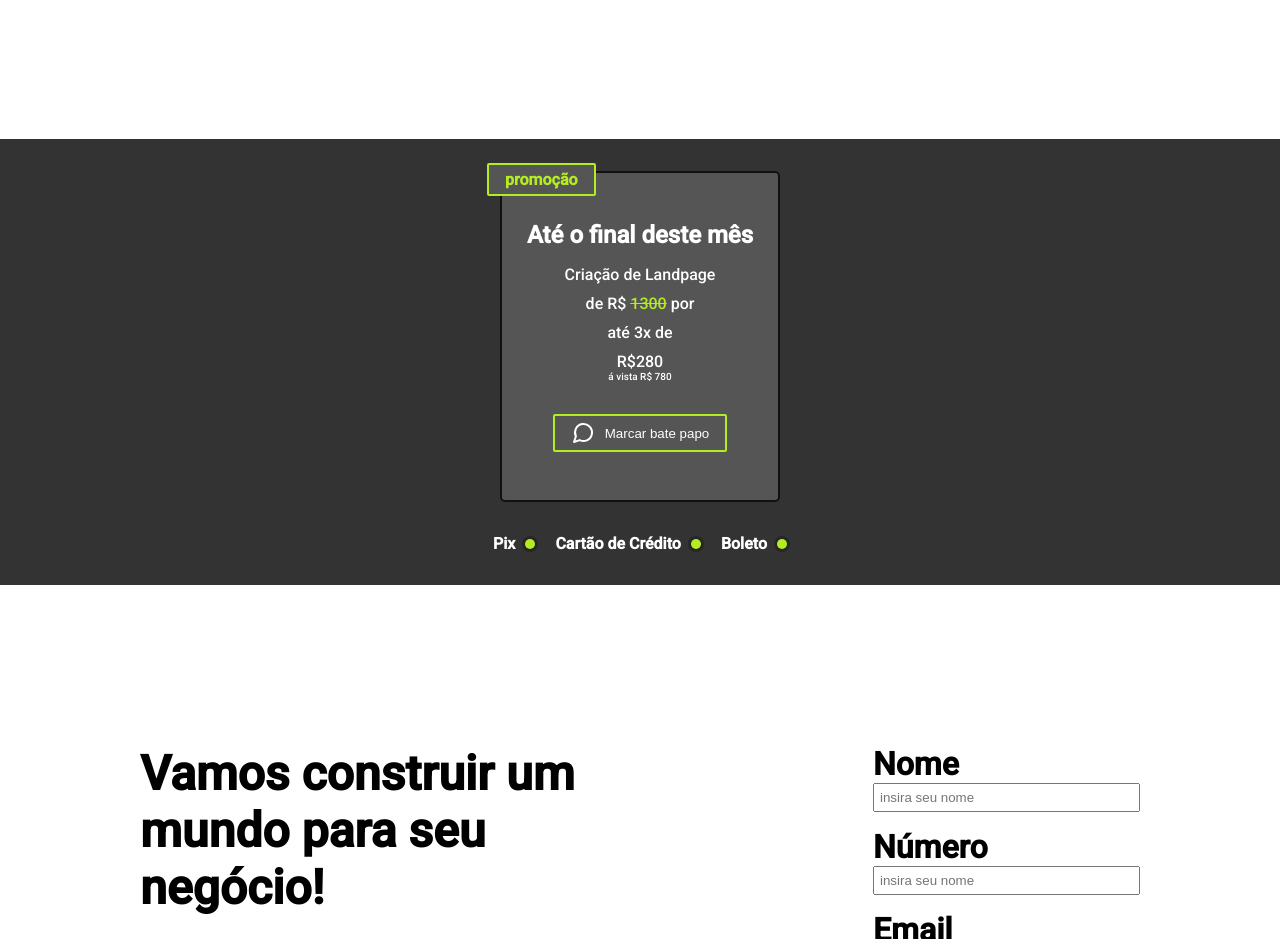
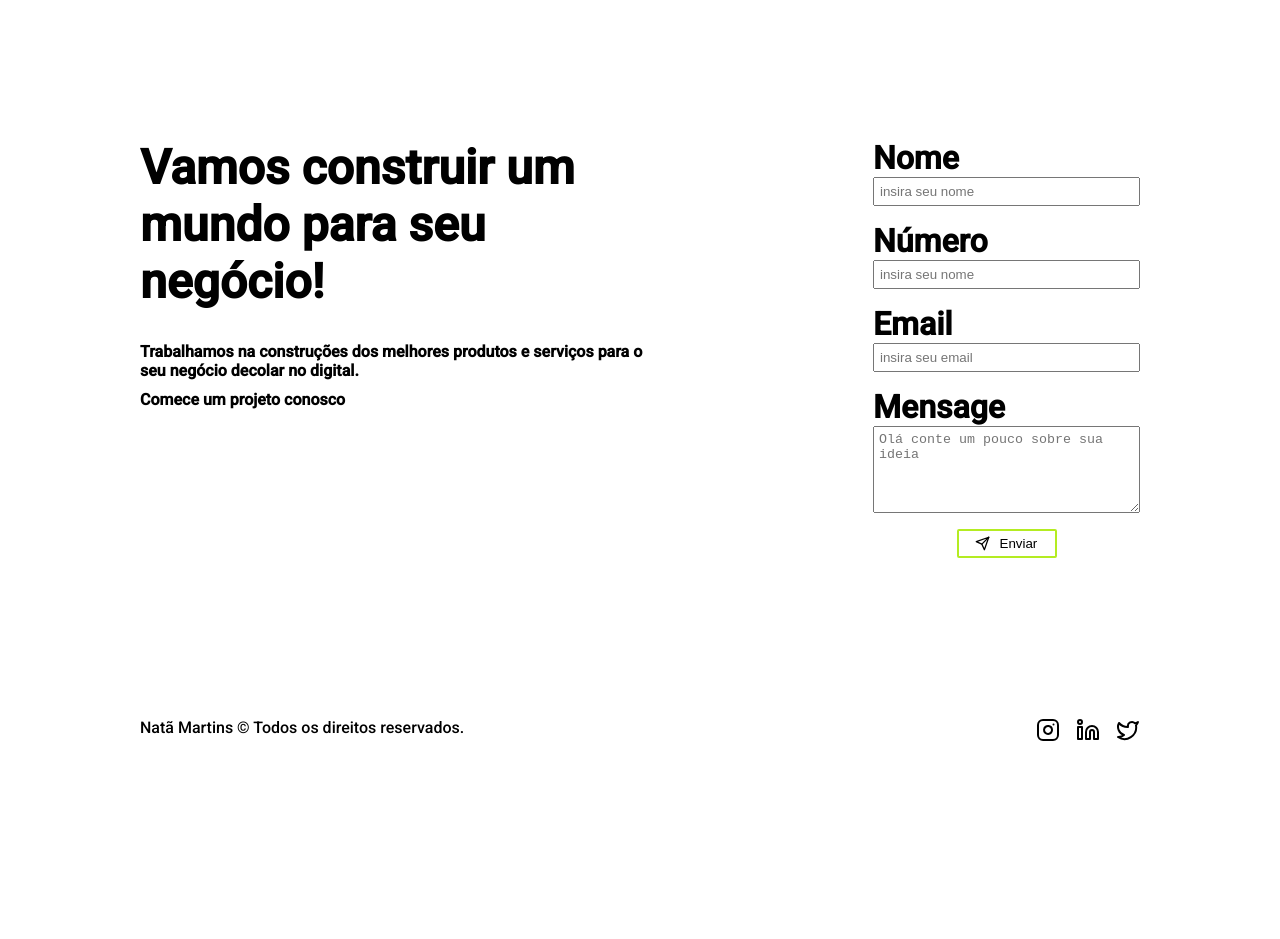
Before and after one commit to natamartins/mycompany, a Next.js app: page / in a window 1280 px wide. Shown: the part 2740-3679 px from the top of the page. After the commit the page ends 3498 px from the top, so only its background shows below. Built offline with nearby package versions, Linux system fonts and the light colour scheme.

Commit message:
new update

```diff
--- a/src/app/page.tsx
+++ b/src/app/page.tsx
@@ -151,7 +151,7 @@ export default function Home(): JSX.Element {
             <Image src={Marketing} alt="" />
           </div>
         </section>
-        <section className="card_promotion">
+        {/* <section className="card_promotion">
           <div className="card_promotion-contant" data-aos="zoom-in">
             <div className="card_promotion-box">
               <span className="card_promotion-textdecoration">promoção</span>
@@ -185,7 +185,7 @@ export default function Home(): JSX.Element {
               <div />
             </li>
           </ul>
-        </section>
+        </section> */}
       </main>
       <footer className="card_footer">
         <section className="card_footer-info" id="createproject">
--- a/src/styles/card_marketing.scss
+++ b/src/styles/card_marketing.scss
@@ -34,6 +34,7 @@
 
     .card_marketing-img img {
         width: 25rem;
+        height: 25rem;
         padding: 0px 40px;
     }
 }
```
